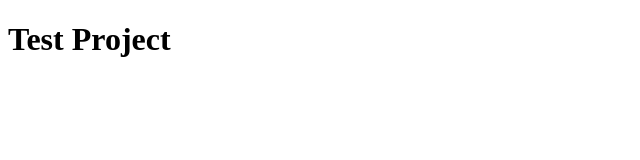
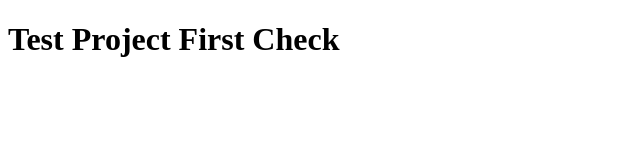
Before and after one commit to harveedesigns/git_sample_website, a plain HTML site: page index.html in a window 1280 px wide. Shown: the whole page, without its empty margins (0-640 px from the left). Drawn offline with Linux system fonts and the light colour scheme.

Commit message:
Second Commit

```diff
--- a/index.html
+++ b/index.html
@@ -6,6 +6,6 @@
   <title>Same Automate Project</title>
 </head>
 <body>
-    <h1>Test Project</h1>
+    <h1>Test Project First Check</h1>
 </body>
 </html>
```
